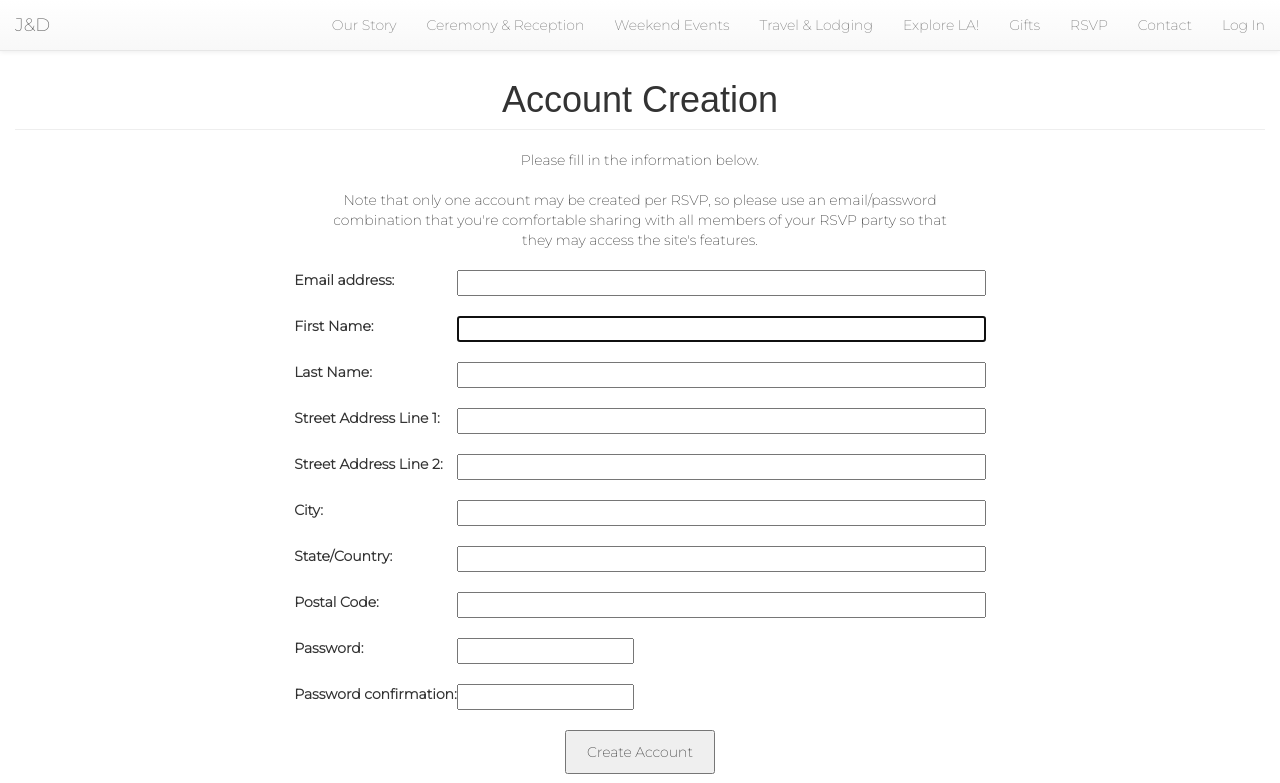
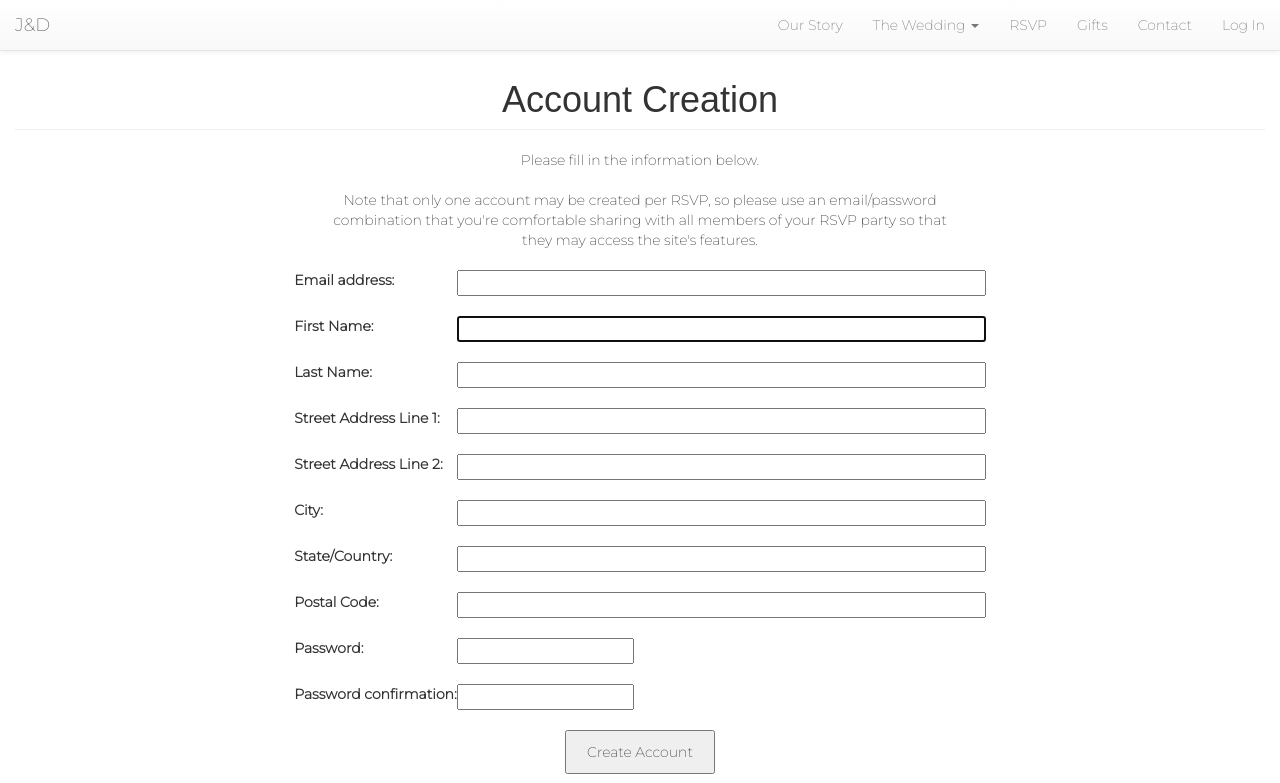
Before and after one commit to dpipemazo/wedsite, a Django app: page /create-account in a window 1280 px wide. Shown: the top 783 px of the page. Run offline with Django 3.2, Linux system fonts and the light colour scheme; some libraries are stand-ins or nearby versions; some web fonts are replaced.

Commit message:
navbar: added drop-down menu
Added a bootstrap basic drop-down to the navbar.

```diff
--- a/wedding/templates/wedding/blocks/base.html
+++ b/wedding/templates/wedding/blocks/base.html
@@ -74,12 +74,18 @@
     <div id="myNavbar" class="collapse navbar-collapse">
       <ul class="nav navbar-nav navbar-right base-font">
         <li><a href="{% url 'story' %}">Our Story</a></li>
-        <li><a href="{% url 'wedding' %}">Ceremony & Reception</a></li>
-        <li><a href="{% url 'events' %}">Weekend Events</a></li>
-        <li><a href="{% url 'travel' %}">Travel & Lodging</a></li>
-        <li><a href="{% url 'explore' %}">Explore LA!</a></li>
+        <li class="dropdown">
+          <a class="dropdown-toggle" data-toggle="dropdown" href="#">The Wedding
+          <span class="caret"></span></a>
+          <ul class="dropdown-menu">
+            <li><a href="{% url 'wedding' %}">Ceremony & Reception</a></li>
+            <li><a href="{% url 'events' %}">Weekend Events</a></li>
+            <li><a href="{% url 'travel' %}">Travel & Lodging</a></li>
+            <li><a href="{% url 'explore' %}">Explore LA!</a></li>
+          </ul>
+        </li> <!--end wedding weekend dropdown-->
+        <li><a href="{% url 'rsvp' %}">RSVP</a></li>
         <li><a href="{% url 'gifts' %}">Gifts</a></li>
-        <li><a href="{% url 'rsvp' %}">RSVP</a></li>
         <li><a href="{% url 'contact' %}">Contact</a></li>
         <li>
             {% if user.is_authenticated %}
```
